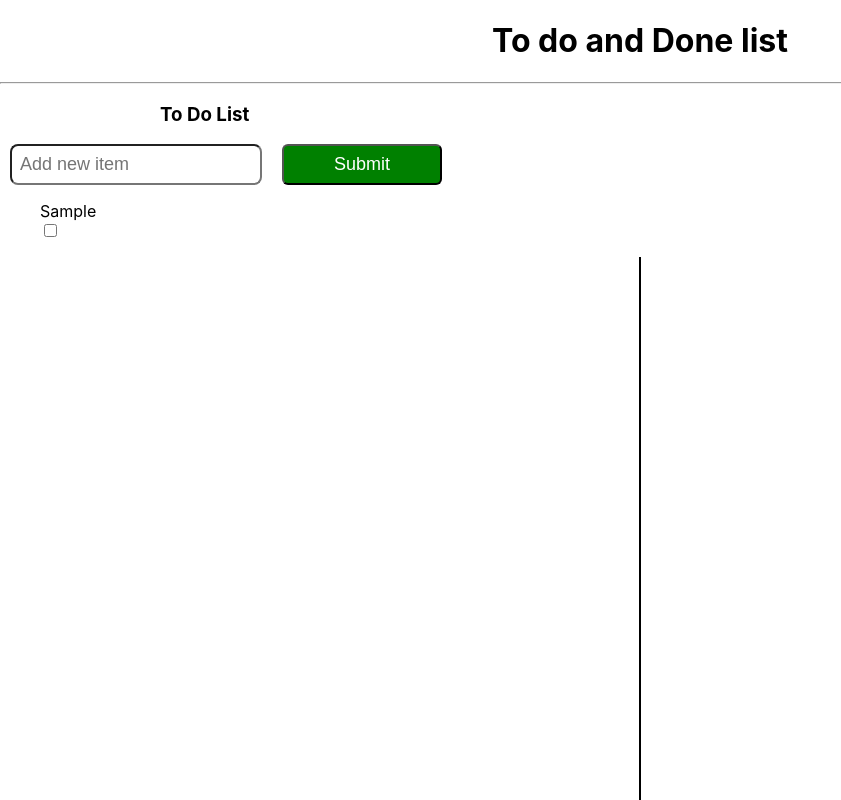
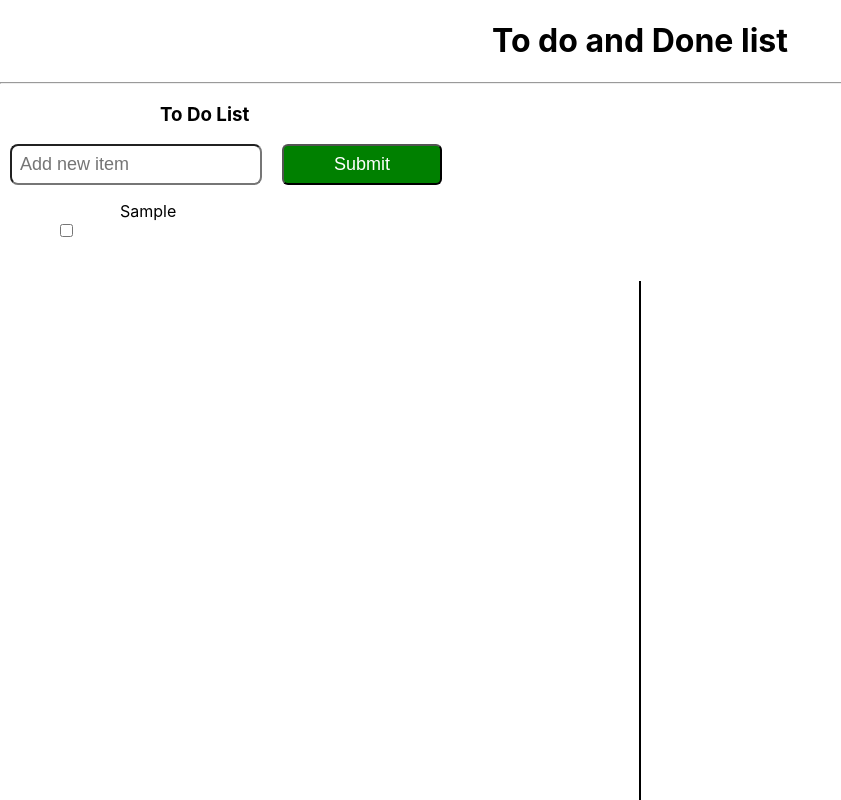
Before and after one commit to elija33/ToDoList, a React (Create React App) app in the folder todolist/: page / in a window 1280 px wide. Both pictures are taken after typing "Sample" into the empty fields and a click on the button "Submit". Shown: the top 800 px of the page, without its empty margins (0-841 px from the left). Built offline with nearby package versions, Linux system fonts and the light colour scheme.

Commit message:
add style, Inputbox, testdisplay, tringtoggle and search file

```diff
--- a/todolist/src/Apping.css
+++ b/todolist/src/Apping.css
@@ -48,6 +48,34 @@ button {
   border-left: 2px solid black;
 }
 
-.slider round {
-  border-radius: 4rem;
+/* Toggle adjustments */
+.inline-flex {
+  display: inline-flex;
+  align-items: center;
+  margin-left: 1rem;
 }
+
+/* Adjust toggle size and positioning */
+/* .relative {
+  position: relative;
+  display: flex;
+  align-items: center;
+} */
+
+.w-10 {
+  width: 2.5rem;
+}
+
+.h-6 {
+  height: 1.5rem;
+}
+
+.listtodo {
+  cursor: pointer;
+  flex-direction: 1;
+}
+
+.textlist {
+  cursor: pointer;
+  margin-left: 5rem;
+}
--- a/todolist/src/components/ListTodo/InputBox.js
+++ b/todolist/src/components/ListTodo/InputBox.js
@@ -11,7 +11,6 @@ const InputBox = ({ onTextSubmit }) => {
   };
 
   const handleSubmit = () => {
-    // Only show error if the input is empty (no whitespace)
     if (!texting.trim()) {
       setError("Enter Some List Here");
       return;
@@ -35,5 +34,4 @@ const InputBox = ({ onTextSubmit }) => {
     </div>
   );
 };
-
 export default InputBox;
--- a/todolist/src/components/ListTodo/TextDisplay.js
+++ b/todolist/src/components/ListTodo/TextDisplay.js
@@ -33,16 +33,8 @@ const TextDisplay = () => {
               ${item.completed ? "bg-gray-50" : "bg-white"}
               border border-gray-200 shadow-sm hover:bg-gray-50`}
           >
-            <div
-              onClick={() => toggleItem(index)}
-              className="flex-1 cursor-pointer"
-            >
-              <span
-                onClick={() => toggleItem(index)}
-                className={`flex-1 cursor-pointer ${
-                  item.completed ? "line-through" : ""
-                }`}
-              >
+            <div onClick={() => toggleItem(index)} className="listtodo">
+              <span onClick={() => toggleItem(index)} className="textlist">
                 {item.text}
               </span>
             </div>
@@ -56,5 +48,4 @@ const TextDisplay = () => {
     </div>
   );
 };
-
 export default TextDisplay;
--- a/todolist/src/components/ListTodo/Tringtoggle.js
+++ b/todolist/src/components/ListTodo/Tringtoggle.js
@@ -4,7 +4,7 @@ import "../../../../todolist/src/Apping.css";
 const Toggle = ({ isChecked, onChange }) => {
   return (
     <label className="inline-flex items-center cursor-pointer">
-      <div className="relative">
+      <div>
         <input
           type="checkbox"
           className="hidden"
```
Also changed, not shown: todolist/src/components/DoneList/Search.js (+7 -1 lines).
